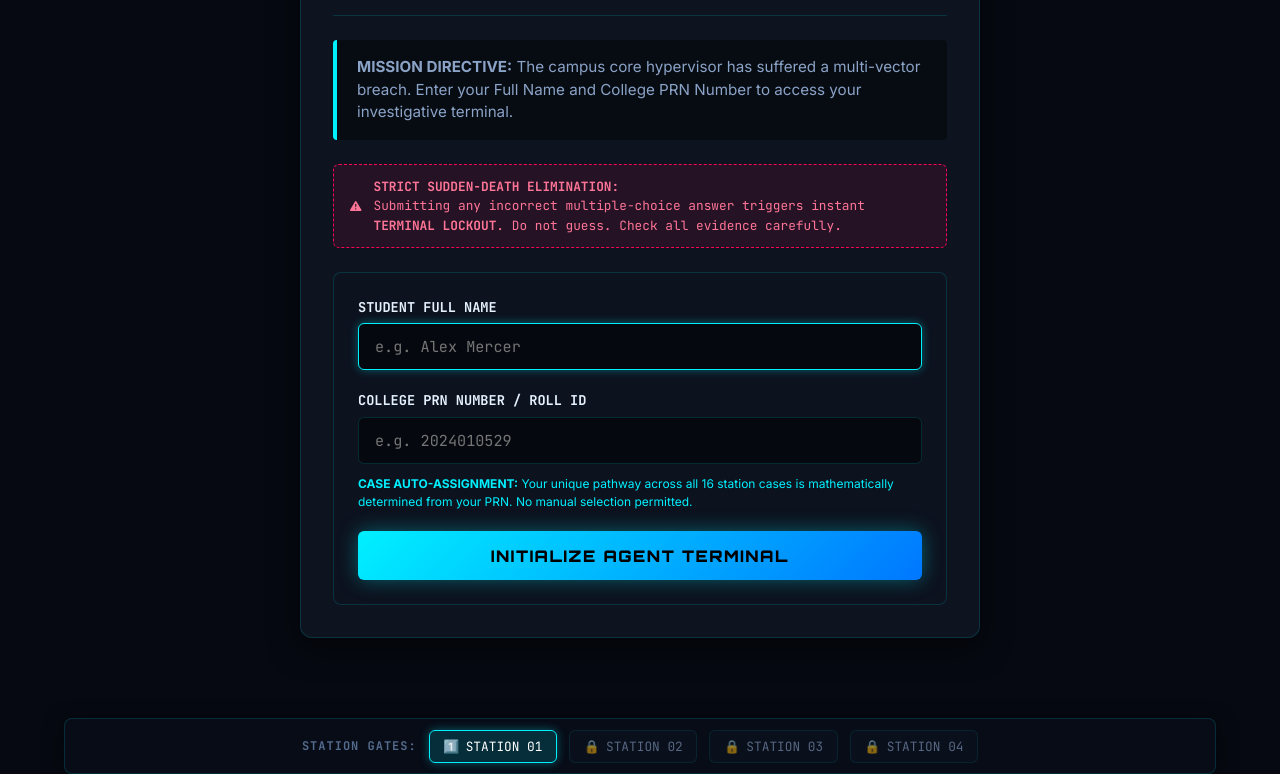
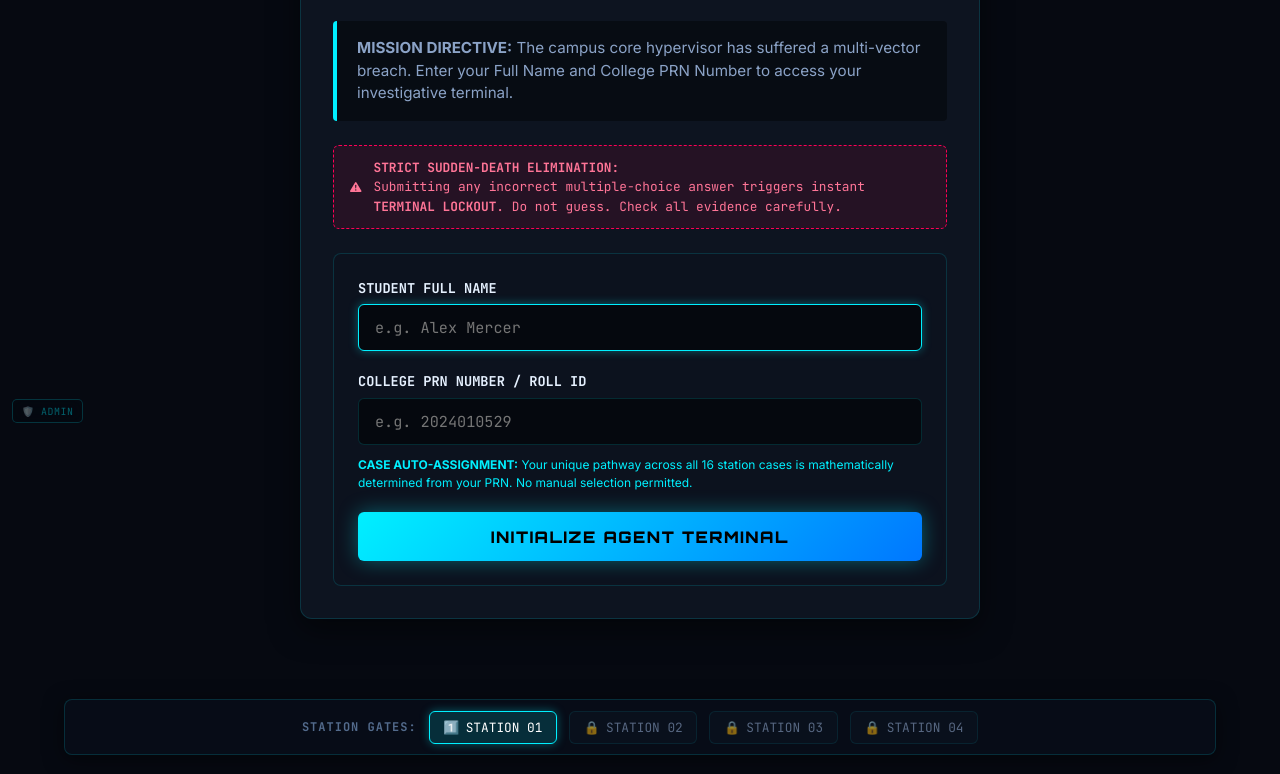
Before and after one commit to asakiran2307/cyber-escape, a website: page index.html in a window 1280 px wide. Shown: the part 365-1139 px from the top of the page. Drawn offline with Linux system fonts and the light colour scheme; no server answers.

Commit message:
Style admin login as small bottom-left control

```diff
--- a/style.css
+++ b/style.css
@@ -905,6 +905,33 @@
   text-shadow: 0 0 20px var(--neon-green);
 }
 
+/* Small home-page Game Master access control */
+.admin-home-trigger {
+  position: fixed;
+  left: 12px;
+  bottom: 12px;
+  z-index: 9000;
+  border: 1px solid rgba(0, 240, 255, 0.35);
+  background: rgba(4, 8, 16, 0.78);
+  color: rgba(0, 240, 255, 0.7);
+  border-radius: 5px;
+  padding: 0.28rem 0.55rem;
+  font-family: var(--font-mono);
+  font-size: 0.62rem;
+  letter-spacing: 0.5px;
+  cursor: pointer;
+  opacity: 0.55;
+  transition: all 0.2s ease;
+  backdrop-filter: blur(6px);
+}
+.admin-home-trigger:hover {
+  opacity: 1;
+  color: var(--neon-cyan);
+  border-color: var(--neon-cyan);
+  background: rgba(0, 240, 255, 0.1);
+  box-shadow: 0 0 10px var(--neon-cyan-glow);
+}
+
 /* ==========================================================================
    ADMIN LOGIN & COMMAND CENTER MODAL / PANEL
    ========================================================================== */
```
